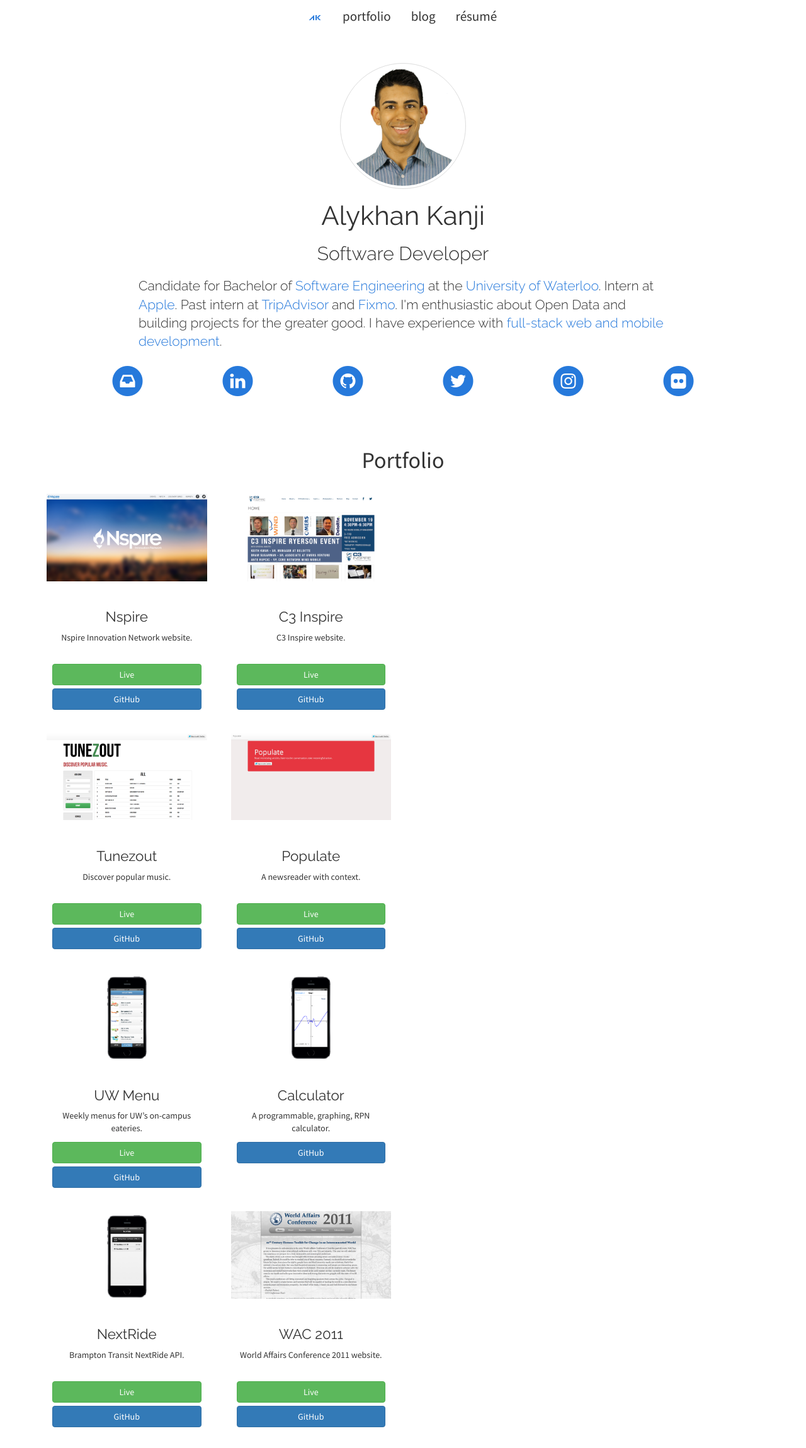
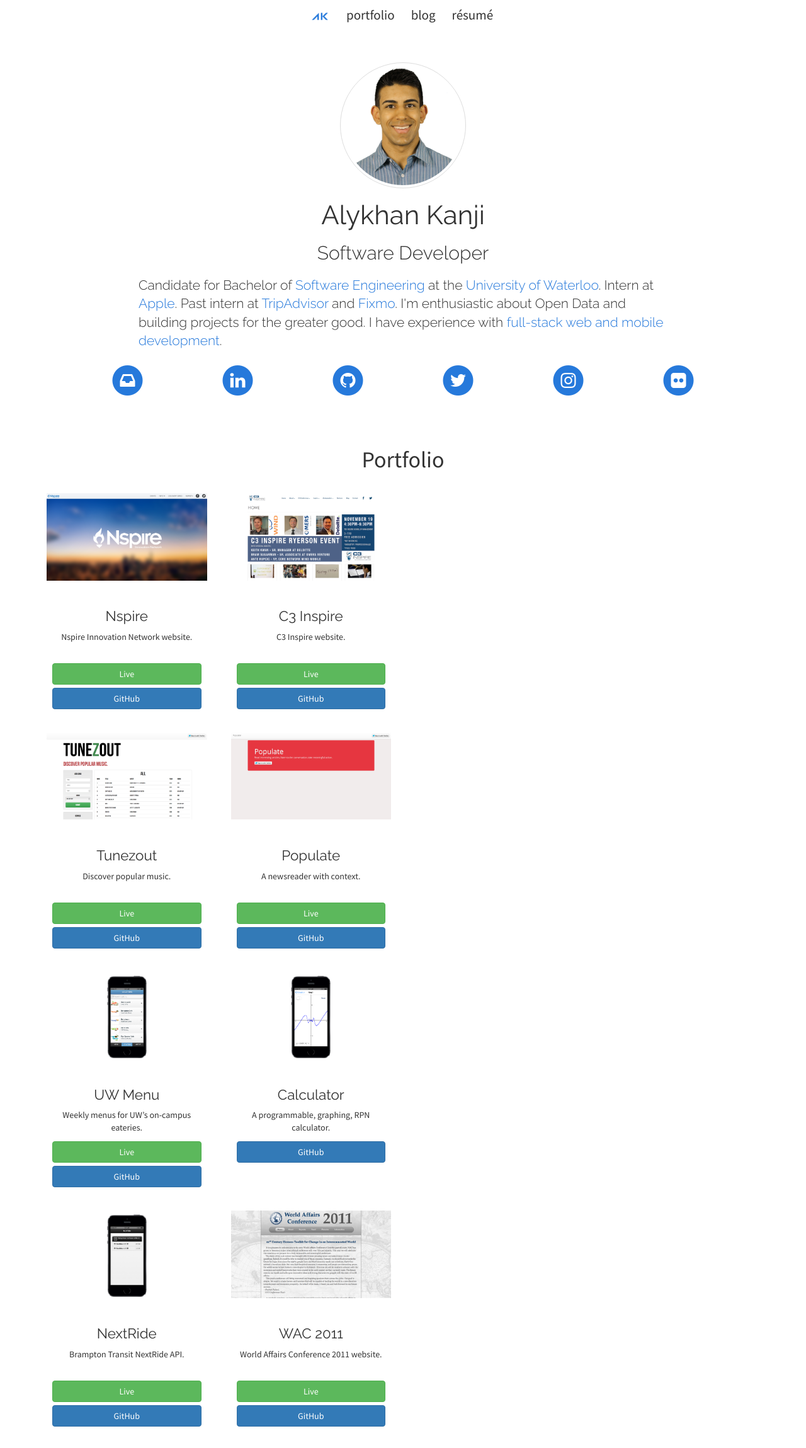
Before and after one commit to alykhank/alykhank.github.io, a Jekyll site: the page built from index.html, in a window 1280 px wide. Shown: the whole page at 63% size. Built offline with Jekyll 4.4.1, drawn with Linux system fonts in a browser that asks for light colours; nearby versions of some CDN libraries; comment, search, counter and statistics services are not loaded.

Commit message:
Size navbar to fit mobile

```diff
--- a/_includes/navbar.html
+++ b/_includes/navbar.html
@@ -1,7 +1,7 @@
 <div class="navbar-container">
 	<nav class="navbar" role="navigation">
 		<ul class="nav nav-pills">
-			<li><a href="/" id="nav-home"><img src="/img/ak.png" alt="Home" width="24" height="24"></a></li>
+			<li><a href="/" id="nav-home"><img src="/img/ak.png" alt="Home" width="32" height="32"></a></li>
 			<li><a href="/#portfolio" id="nav-portfolio">Portfolio</a></li>
 			<li><a href="/blog/" id="nav-blog">Blog</a></li>
 			<li><a href="/resume.html" id="nav-resume">R&eacute;sum&eacute;</a></li>
--- a/css/styles.scss
+++ b/css/styles.scss
@@ -11,7 +11,7 @@
 }
 
 .navbar-container {
-	width: 24em;
+	width: 23em;
 	margin: auto;
 }
 
@@ -23,6 +23,7 @@
 
 .nav > li > a {
 	color: #333;
+	padding: 8px 12px;
 	@include fontfam('Source Sans Pro');
 	&:hover {
 		color: $main-color;
```
